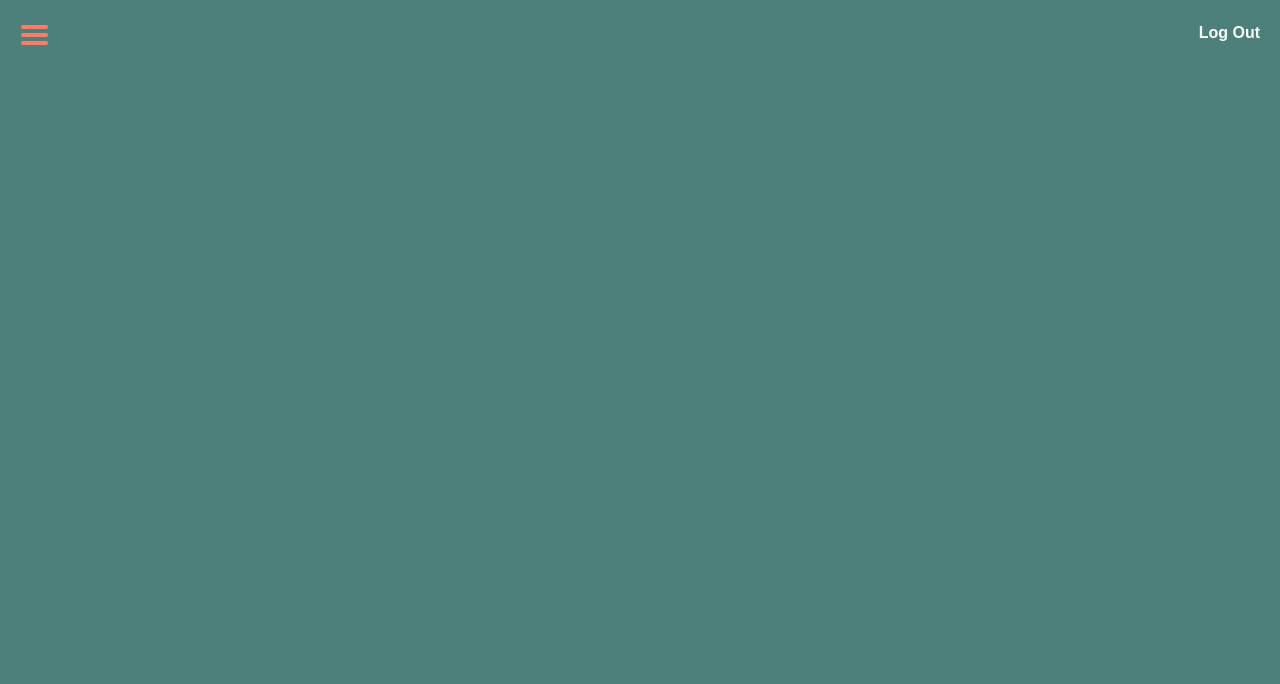
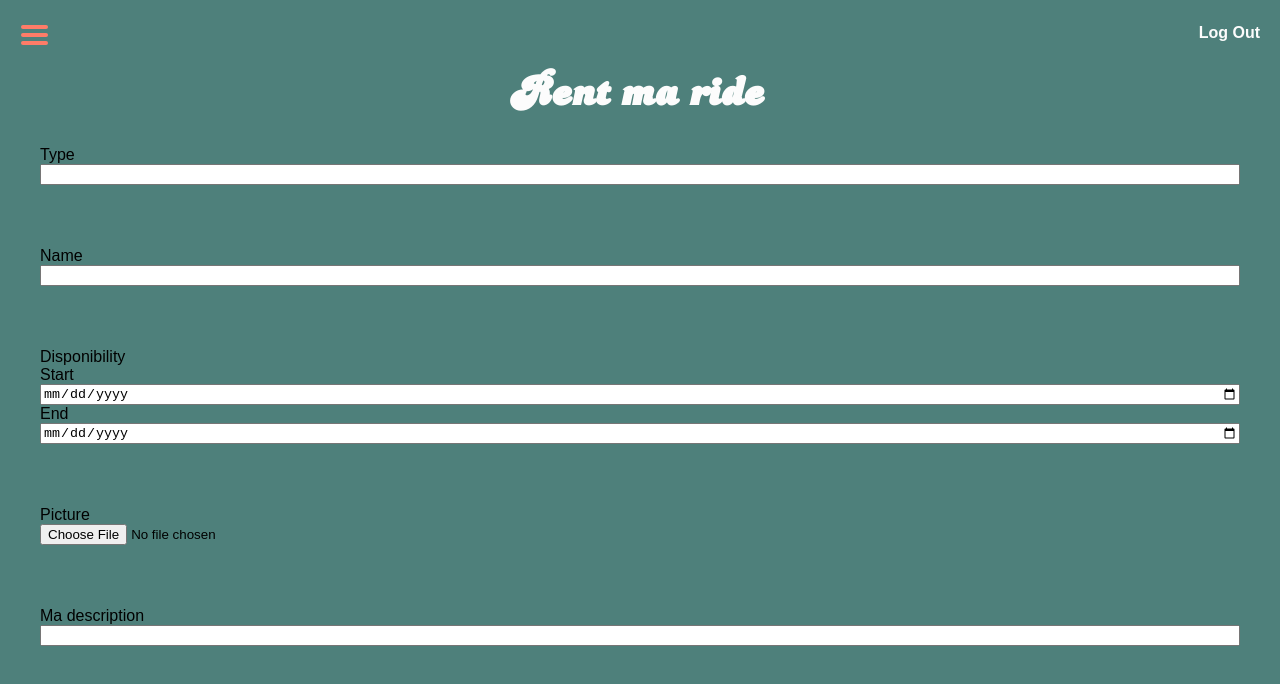
Before and after one commit to Cylecq/share-my-ride, a React (Vite) app in the folder frontend/: page /rent in a window 1280 px wide. Shown: the top 684 px of the page. Built offline with nearby package versions, Linux system fonts and the light colour scheme.

Commit message:
form rent page

```diff
--- a/frontend/src/pages/RentTo/Rent.css
+++ b/frontend/src/pages/RentTo/Rent.css
@@ -0,0 +1,17 @@
+.main-rent {
+  display: flex;
+  flex-direction: column;
+}
+
+.rent-form {
+  height: 500px;
+  display: flex;
+  flex-direction: column;
+  justify-content: space-between;
+  margin: 15px 40px;
+}
+
+.label-form {
+  display: flex;
+  flex-direction: column;
+}
--- a/frontend/src/pages/RentTo/Rent.jsx
+++ b/frontend/src/pages/RentTo/Rent.jsx
@@ -1,9 +1,38 @@
 import NavBar from "../../components/NavBar";
+import "./Rent.css";
 
 function Rent() {
   return (
     <div className="rent-page">
       <NavBar />
+      <div className="main-rent">
+        <h3 className="title-page">Rent ma ride</h3>
+        <form action="" className="rent-form">
+          <div className="label-form">
+            <label htmlFor="type">Type</label>
+            <input type="text" />
+          </div>
+          <div className="label-form">
+            <label htmlFor="name">Name</label>
+            <input type="text" />
+          </div>
+          <div className="label-form">
+            <p>Disponibility</p>
+            <label htmlFor="start">Start</label>
+            <input type="date" />
+            <label htmlFor="end">End</label>
+            <input type="date" />
+          </div>
+          <div className="label-form">
+            <label htmlFor="photo">Picture</label>
+            <input type="file" />
+          </div>
+          <div className="label-form">
+            <label htmlFor="description">Ma description</label>
+            <input type="text" />
+          </div>
+        </form>
+      </div>
     </div>
   );
 }
```
